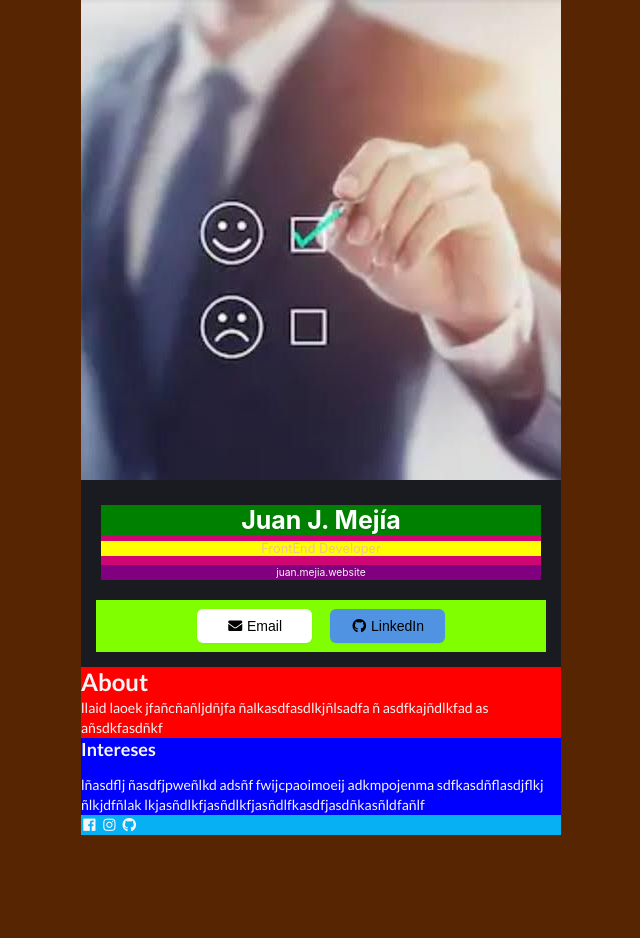
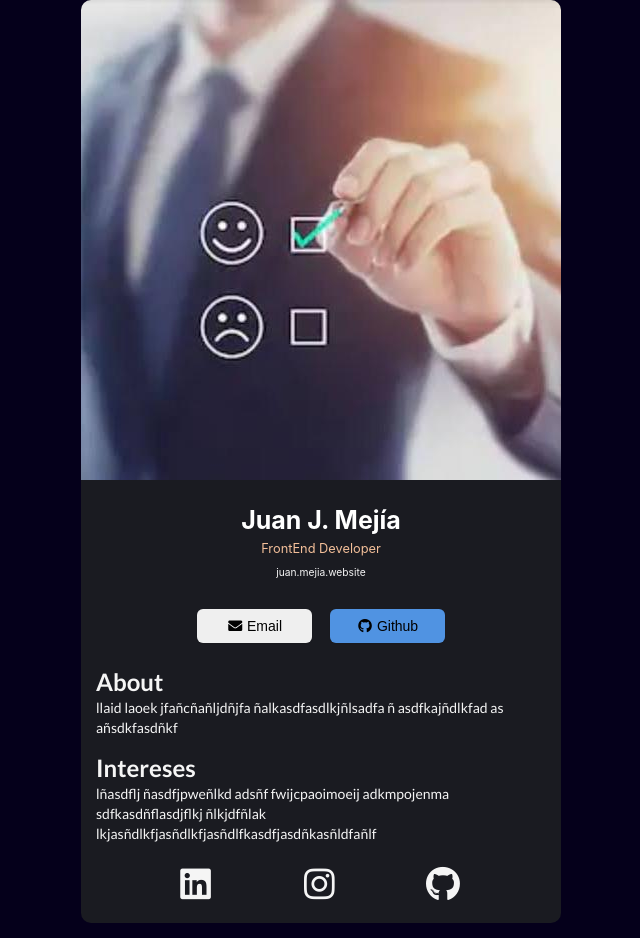
Before and after one commit to imevasoldi/Digital-card, a React (Vite) app: page / in a window 1280 px wide. Shown: the whole page, without its empty margins (319-959 px from the left). Before the commit the page ends 835 px from the top, so only its background shows below. Built offline with nearby package versions, Linux system fonts and the light colour scheme.

Commit message:
reorder css

```diff
--- a/src/App.css
+++ b/src/App.css
@@ -1,40 +1,27 @@
-.info--picture {
-  /* position: absolute; */
-  /* padding: 40px; */
-  /* margin-bottom: 1px; */
-/* width: 317px; */
-height: 317px;
-
-
-background: url(/src/images/img1.jpeg);
-background-repeat: no-repeat;
-/* border-radius: 10px 10px 0px 0px; */
+body {
+  display: grid;
+  justify-content: center;
+  align-items: center;
+  background: #05001b;
 }
 
 .container{
+  width: 480px;
+
   background: #1A1B21;
   border-radius: 10px 10px 10px 10px;
-  /* padding: 50px; */
-  /* display: flex; */
-  /* flex-direction:column; */
-  /* justify-content: center; */
-  /* align-items: center; */
-  width: 480px;
-  /* justify-content: center; */
-  /* align-items: center; */
+}
+
+.info--content{
+  text-align: center;
+  /* background: #cf0574; */
+  margin: 20px;
 }
 
 img {
   margin: 0;
-  /* margin: 0; */
-  /* padding: 10px; */
 }
 
-.info--content{
-  text-align: center;
-  background: #cf0574;
-  margin: 20px;
-}
 .info--title{
 font-family: 'Inter';
 font-style: normal;
@@ -45,11 +32,9 @@ line-height: 30px;
 
 color: #FFFFFF;
 margin: 0;
-/* margin-top: 100px; */
-/* padding: 10%; */
-/* margin-bottom: 100%; */
-background: green;
+/* background: green; */
 }
+
 .info--subtitle{
   font-family: 'Inter';
   font-style: normal;
@@ -62,8 +47,9 @@ background: green;
   margin-bottom: 9px;
 
   color: #F3BF99;
-  background: yellow;
+  /* background: yellow; */
 }
+
 .website--link{
   margin: 0;
   font-family: 'Inter';
@@ -71,16 +57,17 @@ background: green;
   font-weight: 400;
   font-size: 10.24px;
   line-height: 150%;
-  /* identical to box height, or 15px */
 
-  background: purple;
-color: #F5F5F5;
+  /* background: purple; */
+  color: #F5F5F5;
 }
+
 .buttons--{
   margin: 15px;
   text-align: center;
-  background: chartreuse;
+  /* background: chartreuse; */
 }
+
 .button--mail{
   margin: 9px;
   cursor: pointer;
@@ -90,8 +77,9 @@ color: #F5F5F5;
   box-shadow: 0px 1px 2px rgba(0, 0, 0, 0.05);
   border: none;
   border-radius: 6px;
-  background: white
+  /* background: white */
 }
+
 .button--linkedin{
   margin: 9px;
   cursor: pointer;
@@ -103,32 +91,29 @@ color: #F5F5F5;
   border-radius: 6px;
   background: #5093E2;
 }
-body {
-  display: grid;
-  /* flex-direction: column; */
-  justify-content: center;
-  align-items: center;
-  background: #572501;
+
+.about-- {
+  margin: 15px;
+  color: #F5F5F5;
+
+  /* background: red; */
 }
-.about-- {
-/* background: #1A1B21; */
-background: red;
+
+.interests-- {
+  margin: 15px;
+  color: #F5F5F5;
+
+  /* background: blue; */
+}
+
+.footer-- {
+  margin: 15px;
+height: 64px;
+
+display: flex;
+justify-content: space-evenly;
+align-items: center;
+
+/* background: #07b0f3; */
 color: #F5F5F5;
-/* text-align:justify; */
-
 }
-.interests-- {
-/* background: #1A1B21; */
-background: blue;
-/* text-align: center; */
-color: #F5F5F5;
-
-}
-.footer-- {
-/* background: #1A1B21; */
-/* display: flex; */
-justify-content: space-evenly;
-background: #07b0f3;
-color: #F5F5F5;
-
-}
--- a/src/Components/About.jsx
+++ b/src/Components/About.jsx
@@ -1,7 +1,7 @@
 export default function About(){
     return <div className="about--">
         <h2 style={{margin: "0"}}>About</h2>
-        <p style={{margin: "0"}}>llaid  laoek jfañcñañljdñjfa
+        <p>llaid  laoek jfañcñañljdñjfa
             ñalkasdfasdlkjñlsadfa  ñ
             asdfkajñdlkfad
             as añsdkfasdñkf
--- a/src/Components/Footer.jsx
+++ b/src/Components/Footer.jsx
@@ -5,9 +5,10 @@ export const Footer = () => {
             <h2 style={{background: "blue"}}>h2</h2>
             <h3 style={{background: "blue"}}>y h3</h3> */}
         <div className="footer--">
-        <i className="facebook icon"/>
-        <i className="instagram icon"/>
-        <i className="github icon"/>
+        {/* <i style={{width: "25"}} className="facebook icon"/> */}
+        <i style={{fontSize: "35px", cursor: "pointer"}} className="linkedin icon"/>
+        <i style={{fontSize: "35px"}} className="instagram icon"/>
+        <i style={{fontSize: "35px", cursor: "pointer"}} className="github icon"/>
         </div>
     </div>
     )
--- a/src/Components/Info.jsx
+++ b/src/Components/Info.jsx
@@ -1,6 +1,6 @@
 function Info () {
     return <div>
-    <img src='/src/images/img1.jpeg'/>
+    <img style={{borderRadius: "10px 10px 0px 0px"}} src='/src/images/img1.jpeg'/>
         <div className="info--content">
             <h1 className="info--title"
             >
@@ -16,7 +16,7 @@ function Info () {
                 Email</button>
             <button className="button--linkedin">
                 <i className="github icon"/>
-                LinkedIn</button>
+                Github</button>
         </div>
         </div>
 }
--- a/src/Components/Interests.jsx
+++ b/src/Components/Interests.jsx
@@ -1,7 +1,6 @@
 const Interests = () => {
     return <div className="interests--">
-        <h3>Intereses</h3>
-        {/* <p style={{margin: "50px"}}> */}
+        <h2 style={{margin: "0"}}>Intereses</h2>
         <p>
             lñasdflj ñasdfjpweñlkd
             adsñf fwijcpaoimoeij
```
Also changed, not shown: src/App.jsx (+0 -7 lines), src/images/foto-presentacion.png (added).
